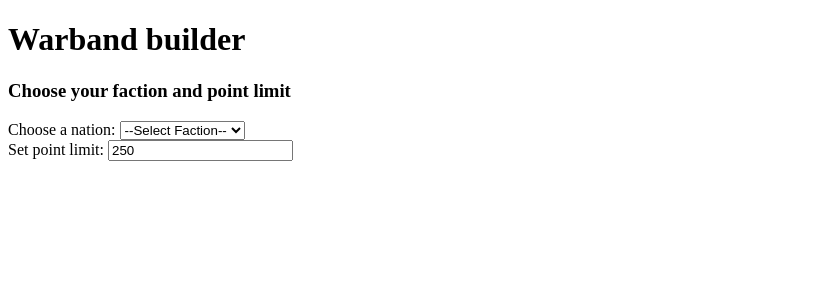
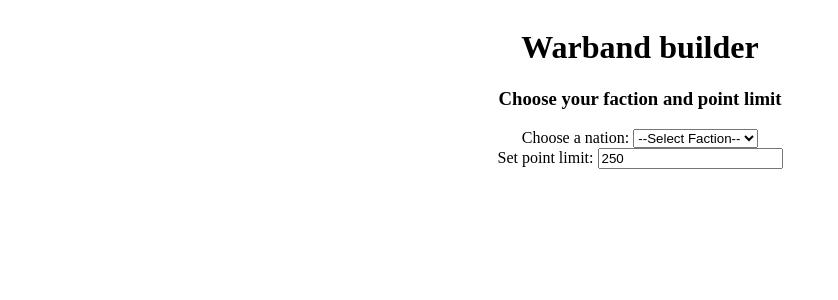
Before and after one commit to vilruus/comitatus-warband-builder, a React (Create React App) app: page / in a window 1280 px wide. Shown: the top 300 px of the page, without its empty margins (0-838 px from the left). Built offline with nearby package versions, Linux system fonts and the light colour scheme; data requests are answered from the project's data file.

Commit message:
minor layout changes

```diff
--- a/src/App.js
+++ b/src/App.js
@@ -57,11 +57,13 @@ const App = () => {
     setWarband(newWarband)
   }
   return (
-    <div>
-      <h1>Warband builder</h1>
-      <h3>Choose your faction and point limit</h3>
-      <NationSelector handleNationChange={handleNationChange} handleMaxPointChange={handleMaxPointChange}/>
-        {selectedNation &&
+    <div className='app'>
+      <div className='selectorDiv'>
+        <h1>Warband builder</h1>
+        <h3>Choose your faction and point limit</h3>
+        <NationSelector handleNationChange={handleNationChange} handleMaxPointChange={handleMaxPointChange}/>
+      </div>
+      {selectedNation &&
         <div className='container'>
           <UnitList
             unitsData={allNationData}
--- a/src/index.css
+++ b/src/index.css
@@ -1,3 +1,12 @@
+.app {
+  display:grid
+}
+
+.selectorDiv {
+  text-align: center;
+}
+
+
 .container {
   display: grid;
   grid-template-columns: 4fr 4fr;
```
